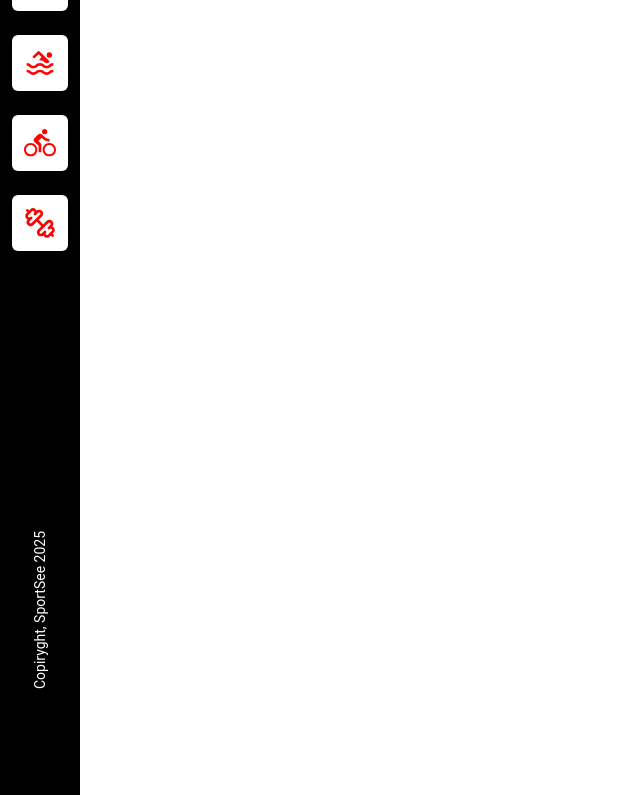
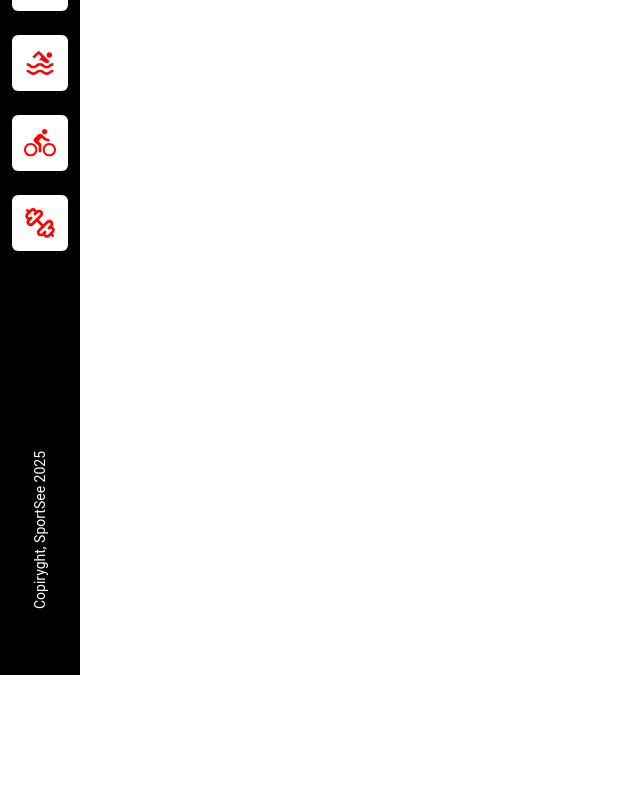
Before and after one commit to aladin002dz/my-app-sportsee, a Next.js app: page / in a window 1280 px wide. Shown: the part 405-1200 px from the top of the page, without its empty margins (0-640 px from the left). After the commit the page ends 1080 px from the top, so only its background shows below. Built offline with nearby package versions, Linux system fonts and the light colour scheme.

Commit message:
ajustement sidebar

```diff
--- a/components/layout/Sidebar.jsx
+++ b/components/layout/Sidebar.jsx
@@ -13,7 +13,7 @@ import { LuDumbbell } from "react-icons/lu";
  */
 export default function Sidebar() {
     return (
-        <aside className="w-20 h-280 flex flex-col content-center items-center bg-black">
+        <aside className="w-20 h-250 flex flex-col content-center items-center bg-black">
             <nav className="flex flex-col gap-6 pt-70">
                 <button className="bg-white cursor-pointer rounded-md p-3" id="sidebar__icon">
                     <GrYoga className="size-8" />
@@ -32,7 +32,7 @@ export default function Sidebar() {
                 </button>
 
             </nav>
-            <p className="block text-white rotate-180 mt-70 text-sm" id="sidebar__text">Copiryght, SportSee 2025</p>
+            <p className="block text-white rotate-180 mt-50 text-sm" id="sidebar__text">Copiryght, SportSee 2025</p>
         </aside>
     );
 }
--- a/components/user/DailyActivityChart.jsx
+++ b/components/user/DailyActivityChart.jsx
@@ -48,7 +48,6 @@ export default function DailyActivityChart({ sessions }) {
                 <Legend
                     verticalAlign="top"
                     align="right"
-                    wrapperStyle={{ top: -10 }}
                     payload={[
                         { value: "Poids (kg)", type: "circle", color: "#282D30" },
                         { value: "Calories brûlées (kCal)", type: "circle", color: "#E60000" },
```
